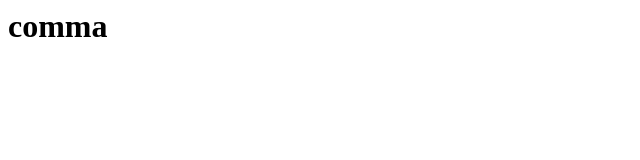
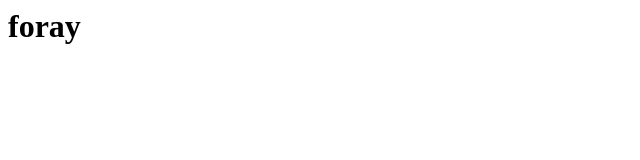
Before and after one commit to imaperson1060/wordle-spoilers, a plain HTML site: page index.html in a window 1280 px wide. Shown: the full height of the page, 0-640 px from the left. Drawn offline with nearby package versions, Linux system fonts and the light colour scheme.

Commit message:
Update index.html

```diff
--- a/index.html
+++ b/index.html
@@ -2323,6 +2323,6 @@
         const today = new Date().getTime() - 18000000;
         const firstDay = new Date(2021, 5, 19, 0, 0, 0, 0).getTime();
         const index = Math.floor((today - firstDay) / 864e5);
-        document.body.innerHTML = `<h1>${words[index + 3]}</h1>`;
+        document.body.innerHTML = `<h1>${words[index + 4]}</h1>`;
     </script>
 </body>
```
